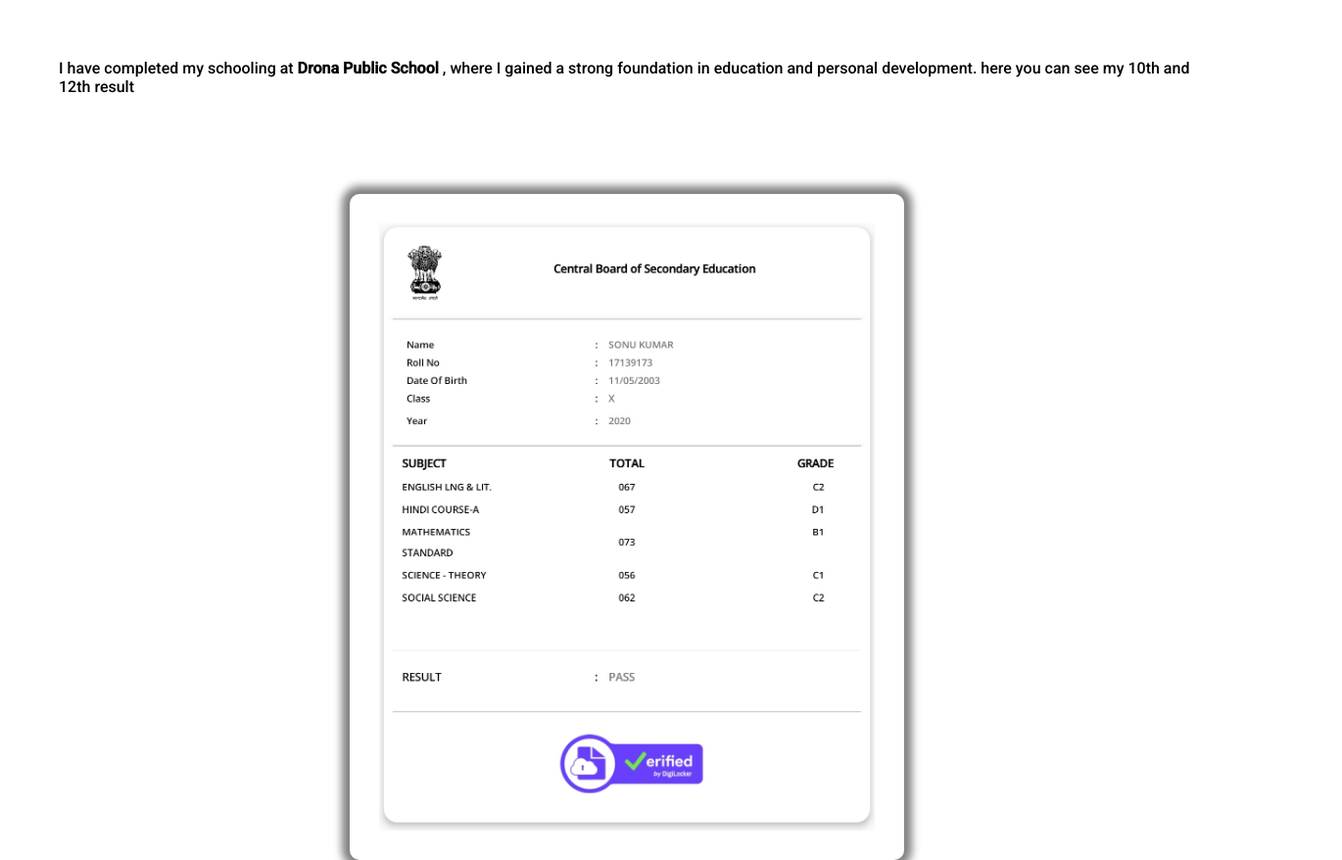
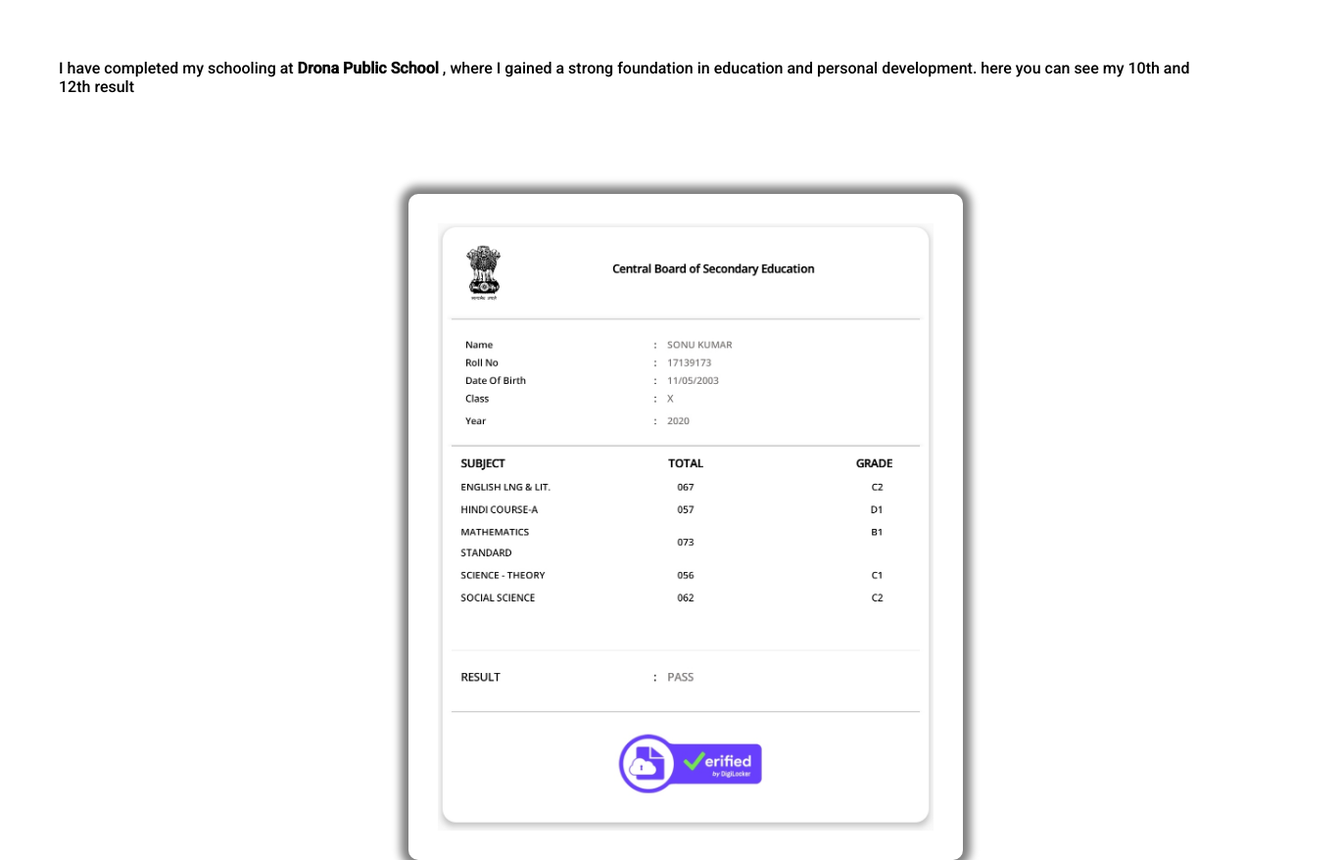
Before and after one commit to sonuxkushwaha98/portfolio, a plain HTML site: page About.html in a window 1280 px wide. Shown: the top 878 px of the page at 98% size, 1370 px wide, since content can reach past the window. Drawn offline with Linux system fonts and the light colour scheme; a web font is replaced by a local one.

Commit message:
Update About.html

```diff
--- a/About.html
+++ b/About.html
@@ -17,6 +17,9 @@
         }
 
         .container {
+                 @media screen {min-width: 655px;
+        width: 100%;
+        }
             margin: 30px;
             padding: 30px;
             display: flex;
```
